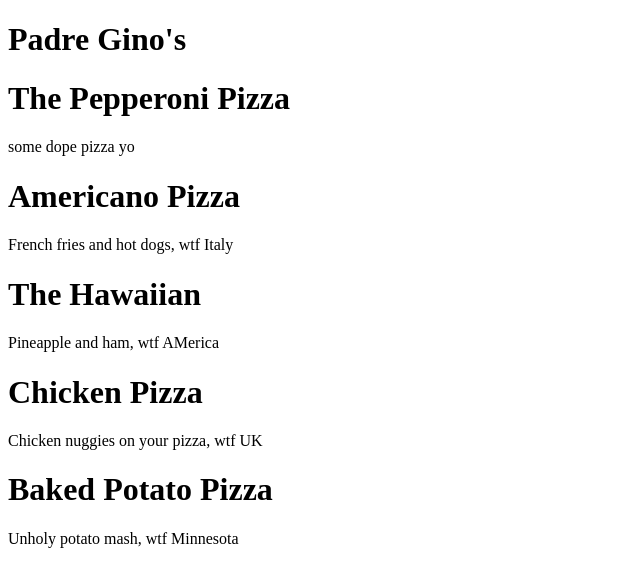
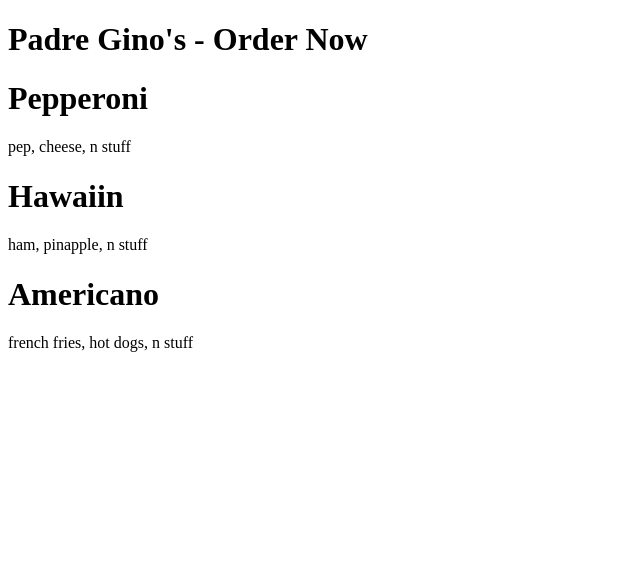
Before and after one commit to nimashav/FoodWebsite, a React (Vite) app: page / in a window 1280 px wide. Shown: the top 586 px of the page, without its empty margins (0-640 px from the left). Built offline with nearby package versions, Linux system fonts and the light colour scheme.

Commit message:
change js to jsx

```diff
--- a/index.html
+++ b/index.html
@@ -9,7 +9,7 @@
 
 <body>
   <div id="root">not rendered</div>
-  <script type="module" src="./src/App.js"></script>
+  <script type="module" src="./src/App.jsx"></script>
 </body>
 
 </html>
--- a/src/App.js
+++ /dev/null
@@ -1,33 +0,0 @@
-import React from "react";
-import { createRoot } from "react-dom";
-import Pizza from "./Pizza";
-
-const App = () => {
-  return React.createElement("div", {}, [
-    React.createElement("h1", {}, "Padre Gino's"),
-    React.createElement(Pizza, {
-      name: "The Pepperoni Pizza",
-      description: "some dope pizza yo",
-    }),
-    React.createElement(Pizza, {
-      name: "Americano Pizza",
-      description: "French fries and hot dogs, wtf Italy",
-    }),
-    React.createElement(Pizza, {
-      name: "The Hawaiian",
-      description: "Pineapple and ham, wtf AMerica",
-    }),
-    React.createElement(Pizza, {
-      name: "Chicken Pizza",
-      description: "Chicken nuggies on your pizza, wtf UK",
-    }),
-    React.createElement(Pizza, {
-      name: "Baked Potato Pizza",
-      description: "Unholy potato mash, wtf Minnesota",
-    }),
-  ]);
-};
-
-const container = document.getElementById("root");
-const root = createRoot(container);
-root.render(React.createElement(App));
--- /dev/null
+++ b/src/App.jsx
@@ -0,0 +1,17 @@
+import { createRoot } from "react-dom";
+import Pizza from "./Pizza";
+
+const App = () => {
+  return (
+    <div>
+      <h1>Padre Gino's - Order Now</h1>
+      <Pizza name="Pepperoni" description="pep, cheese, n stuff" />
+      <Pizza name="Hawaiin" description="ham, pinapple, n stuff" />
+      <Pizza name="Americano" description="french fries, hot dogs, n stuff" />
+    </div>
+  );
+};
+
+const container = document.getElementById("root");
+const root = createRoot(container);
+root.render(<App />);
--- a/src/Pizza.jsx
+++ b/src/Pizza.jsx
@@ -4,8 +4,8 @@
       <h1>{props.name}</h1>
       <p>{props.description}</p>
     </div>
-  )
-}
+  );
+};
 
 export default Pizza;
 //export const Blah = () => <h1>blah</h1>
```
Also changed, not shown: eslint.config.mjs (+14 -0 lines).
